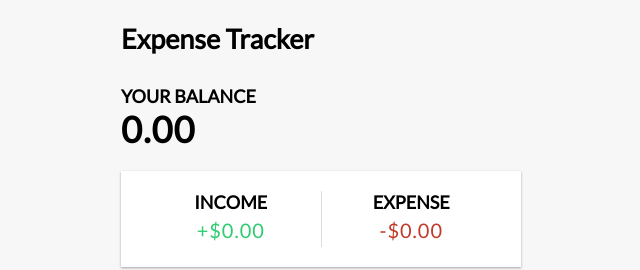
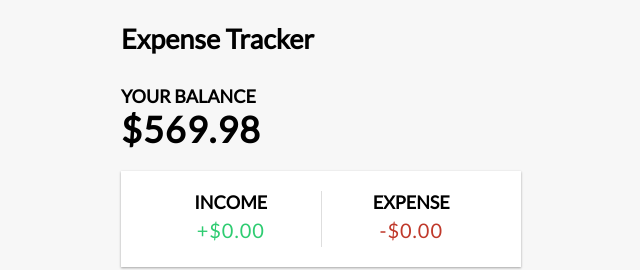
Before and after one commit to JoaoGomesDev32/financialControl, a Vue app: page / in a window 1280 px wide. Shown: the top 270 px of the page, without its empty margins (319-959 px from the left). Built offline with nearby package versions, Linux system fonts and the light colour scheme.

Commit message:
:sparkles:
get total

```diff
--- a/src/App.vue
+++ b/src/App.vue
@@ -1,7 +1,7 @@
 <template>
     <Header />
     <div class="container">
-        <Balance />
+        <Balance :total="total" />
         <IncomeExpenses />
         <TransactionList :transactions="transactions" />
         <AddTransaction />
@@ -15,12 +15,18 @@ import IncomeExpenses from './components/IncomeExpenses.vue';
 import TransactionList from './components/TransactionList.vue';
 import AddTransaction from './components/AddTransaction.vue';
 
-import { ref } from 'vue';
+import { ref, computed } from 'vue';
 
 const transactions = ref([
 { id: 1, text: 'Flower', amount: -19.99 },
 { id: 2, text: 'Salary', amount: 299.97 },
 { id: 3, text: 'Book', amount: -10 },
-{ id: 4, text: 'Camera', amount: 150 },
+{ id: 4, text: 'Camera', amount: 300 },
 ]);
+console.log(transactions.value);
+const total = computed(() => {
+    return  transactions.value.reduce((acc, transaction) => {
+        return acc + transaction.amount;
+    }, 0);
+})
 </script>
--- a/src/components/Balance.vue
+++ b/src/components/Balance.vue
@@ -1,4 +1,15 @@
 <template>
     <h4>Your Balance</h4>
-    <h1 id="balance">0.00</h1>
+    <h1 id="balance">${{ total }}</h1>
 </template>
+
+<script setup>
+import { defineProps } from 'vue';
+
+const props = defineProps({
+    total: {
+        type: Number,
+        required: true,
+    }
+});
+</script>
```
